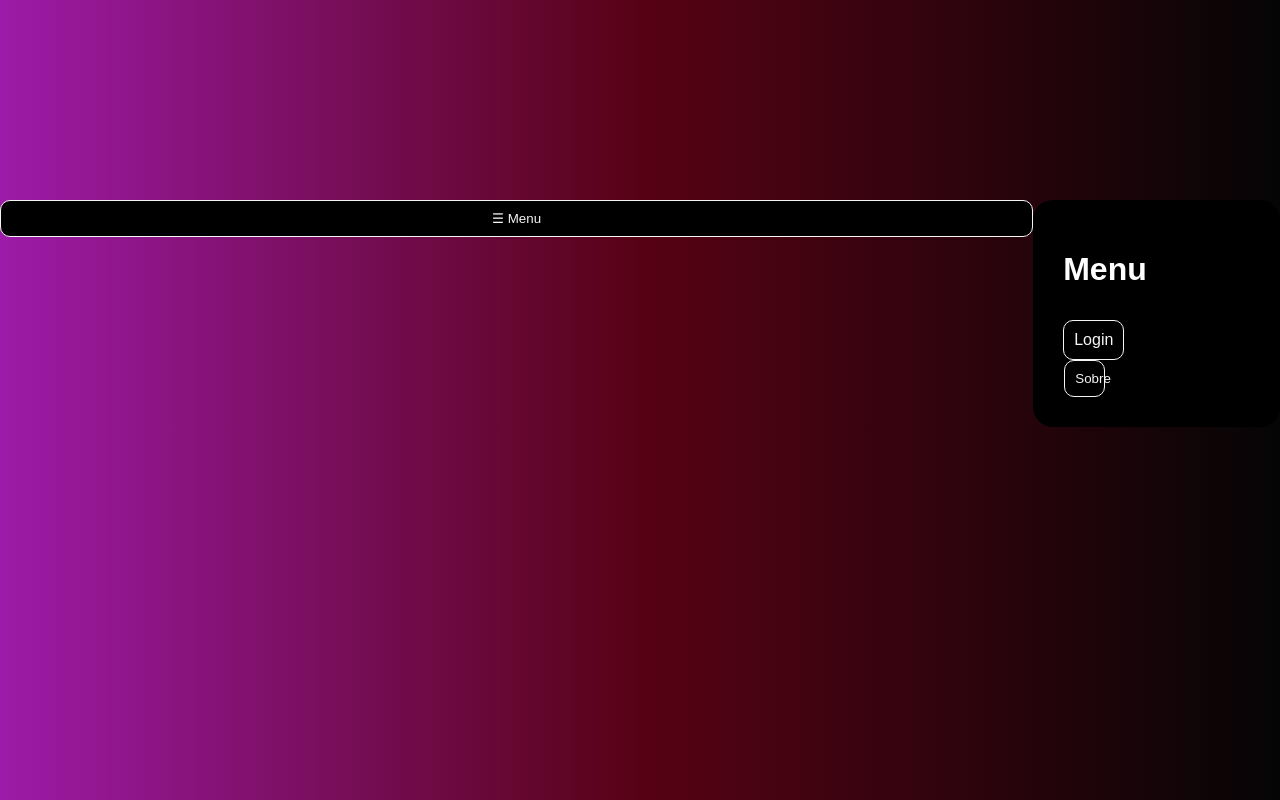
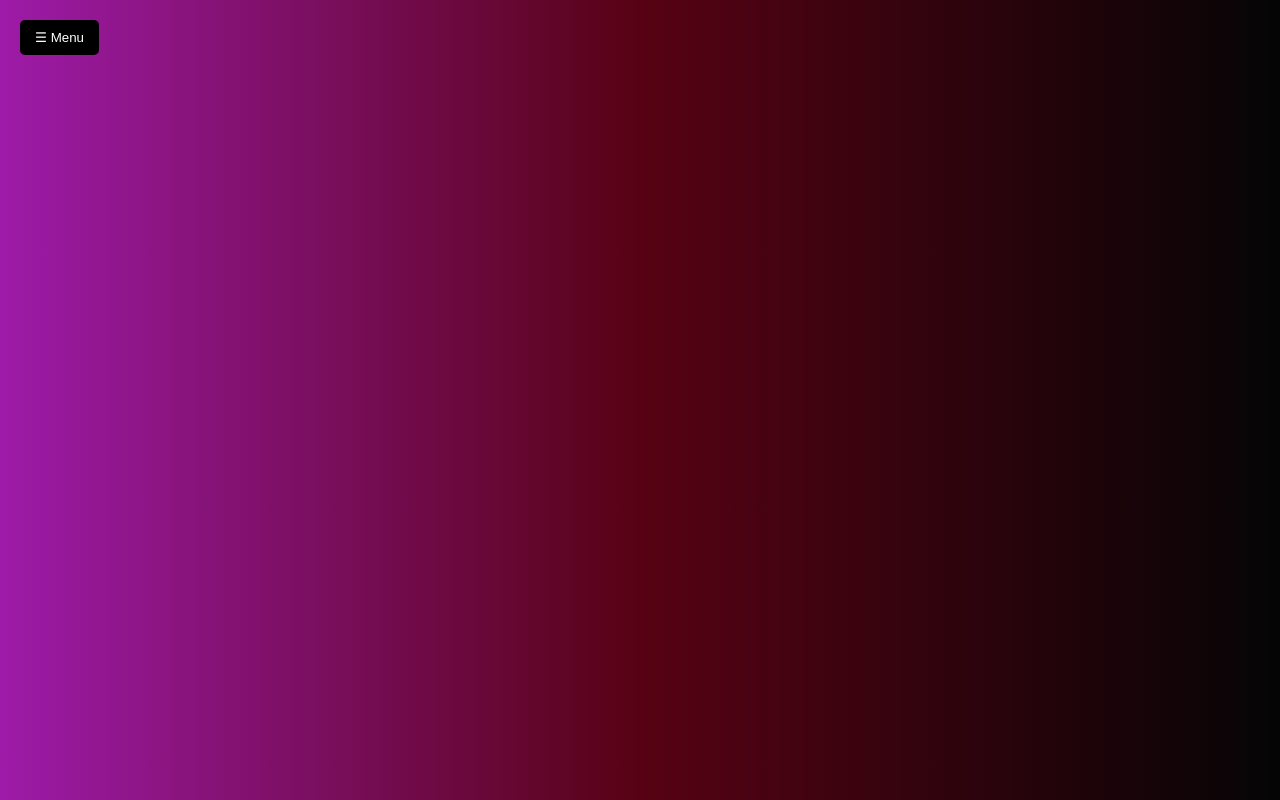
Before and after one commit to Wallz98/HTML-CSS-JS, a plain HTML site: page teste html/index.html in a window 1280 px wide. Drawn offline with Linux system fonts and the light colour scheme.

Commit message:
Update style.css

```diff
--- a/teste html/css/style.css
+++ b/teste html/css/style.css
@@ -1,4 +1,3 @@
-
 body {
     height: 100%;
     margin: 0;
@@ -6,22 +5,66 @@ body {
     display: flex;
     justify-content: center;
     align-items: flex-start;
-    padding-top: 200px;
+
     font-family: Arial, Helvetica, sans-serif;
     background: linear-gradient(90deg, rgba(157, 27, 168, 1) 0%, rgb(87, 2, 20) 50%, rgb(5, 5, 5) 100%);
 
-;
+    ;
 }
 
+.container {
+    display: flex;
+    height: 100vh;
+}
 
-div {
+/* Sidebar à esquerda */
+.sidebar {
+    background-color: black;
+    padding: 20px;
+    color: white;
+    width: 250px;
+    position: fixed;
+    top: 0;
+    left: -300px;
+    /* escondida fora da tela */
+    height: 100vh;
+    transition: left 0.3s ease;
+    z-index: 1000;
+    border-radius: 0;
+}
+
+/* Quando ativada, desliza para a tela */
+.sidebar.active {
+    left: 0;
+}
+
+.menu-toggle {
+    position: fixed;
+    top: 20px;
+    left: 20px;
+    background-color: black;
+    color: white;
+    border: none;
+    padding: 10px 15px;
+    border-radius: 5px;
+    cursor: pointer;
+    z-index: 1001;
+    width: auto;
+    /* acima da sidebar */
+}
+
+.cadastro {
     background-color: black;
     padding: 15px;
+    margin-top: 200px;
     border-radius: 20px;
     border: none;
-    width: 20%;
+    width: 90%;
+    max-width: 400px;
     color: white;
     text-align: center;
+    box-sizing: border-box;
+
 }
 
 input {
@@ -43,7 +86,8 @@ button {
 }
 
 button:hover {
-    background-color: #555; /* tom de cinza mais claro, por exemplo */
+    background-color: #555;
+    /* tom de cinza mais claro, por exemplo */
     color: #fff;
     border-color: #777;
     transition: all 0.3s ease;
```
